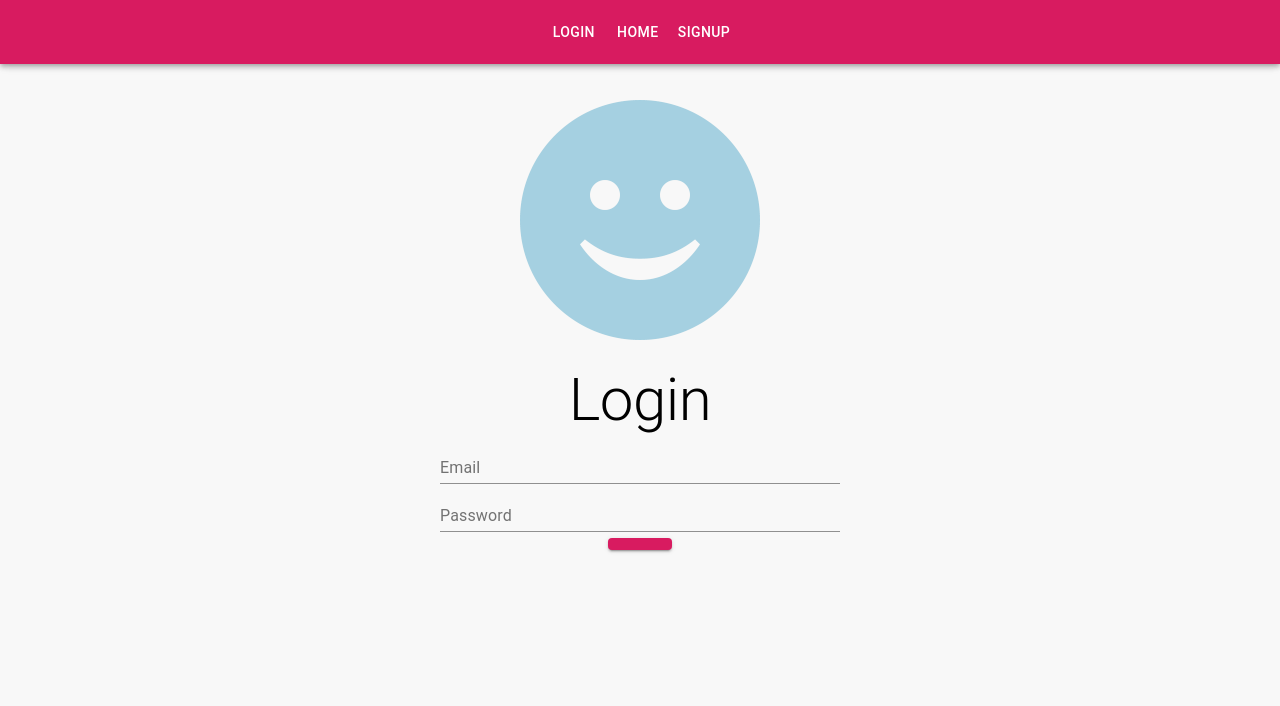
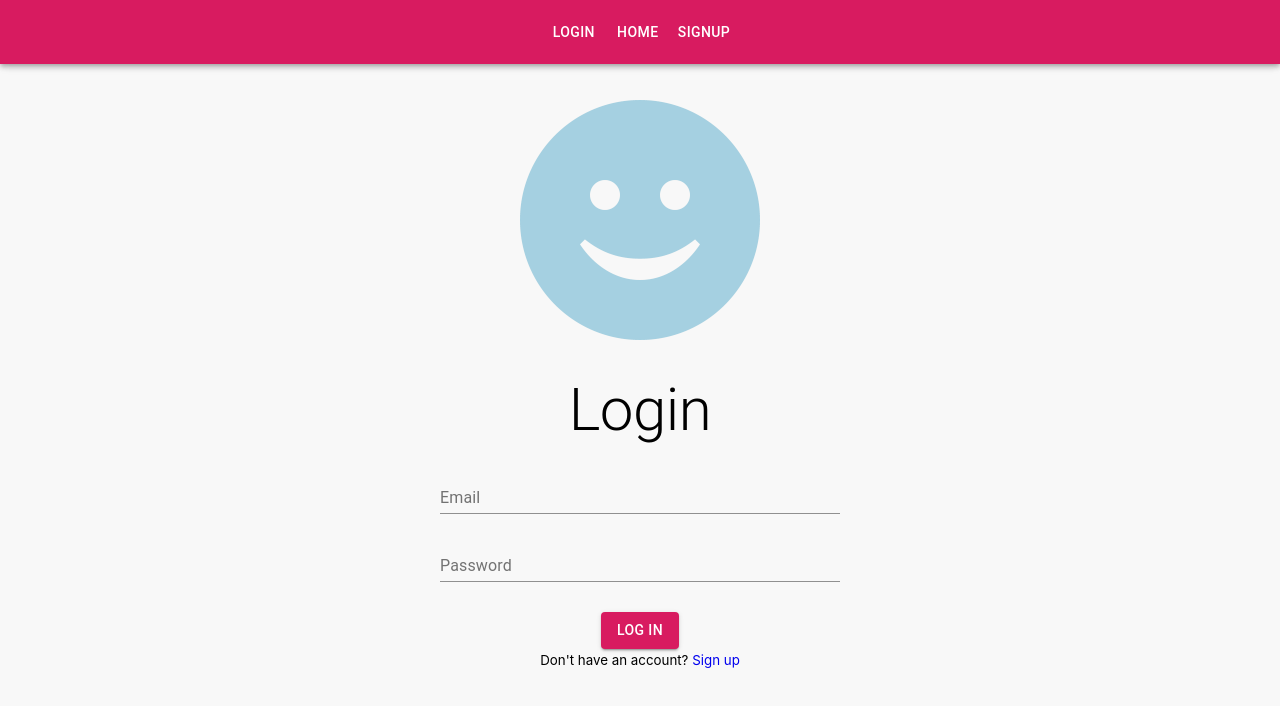
Before and after one commit to aminakano/socialape-functions, a React (Create React App) app in the folder client/: page /login in a window 1280 px wide. Shown: the top 706 px of the page. Built offline with nearby package versions, Linux system fonts and the light colour scheme.

Commit message:
login page validation WIP

```diff
--- a/client/src/pages/login.js
+++ b/client/src/pages/login.js
@@ -2,22 +2,40 @@ import React, { Component } from "react";
 import { withStyles } from "@material-ui/core";
 import PropTypes from "prop-types";
 import appIcon from "../images/icon.png"
+import axios from "axios";
+import { Link } from "react-router-dom";
 
 import Grid from "@material-ui/core/Grid";
 import Typography from "@material-ui/core/Typography";
 import TextField from "@material-ui/core/TextField";
 import Button from "@material-ui/core/Button";
+import CircularProgress from "@material-ui/core/CircularProgress";
 
 const styles = {
   form: {
     textAlign: "center",
   },
   image: {
-    margin: "20px auto"
+    margin: "20px auto",
   },
   pageTitle: {
-
+    margin: "10px auto",
   },
+  TextField: {
+    margin: "10px auto",
+  },
+  button: {
+    marginTop: 20,
+    position: "relative"
+  },
+  customError: {
+    color: "red",
+    fontSize: "0.8rem",
+    marginTop: "0.5rem",
+  },
+  progress: {
+    position: "absolute"
+  }
 };
 
 
@@ -32,7 +50,28 @@ class login extends Component {
     };
   }
   handleSubmit = (event) => {
-    console.log("hi");
+    event.preventDefault();
+    this.setState({
+      loading: true
+    });
+    const userData = {
+      email: this.state.email,
+      password: this.state.password
+    }
+    axios.post("/login", userData)
+      .then(res => {
+        console.log(res.data)
+        this.setState({
+          loading: false
+        });
+        this.props.history.push("/"); //homepage
+      })
+      .catch(err => {
+        this.setState({
+          errors: err.response.data,
+          loading: false,
+        });
+      })
   }
 
   handleChange = (event) => {
@@ -43,6 +82,8 @@ class login extends Component {
 
   render() {
     const { classes } = this.props;
+    const { errors, loading } = this.state;
+
     return (
       <div className="App">
         <Grid container className={classes.form}>
@@ -58,6 +99,8 @@ class login extends Component {
                 name="email"
                 type="email"
                 label="Email"
+                helperText={errors.email}
+                error={errors.email ? true : false}
                 className={classes.TextField}
                 value={this.state.email}
                 onChange={this.handleChange}
@@ -68,12 +111,31 @@ class login extends Component {
                 name="password"
                 type="password"
                 label="Password"
+                helperText={errors.password}
+                error={errors.password ? true : false}
                 className={classes.TextField}
                 value={this.state.password}
                 onChange={this.handleChange}
                 fullWidth
               />
-              <Button type="submit" variant="contained" color="primary" className={classes.button}/>
+              {errors.general && (
+                <Typography variant="body2" className={classes.customError}>
+                  {errors.general}
+                </Typography>
+              )}
+              <Button
+                type="submit"
+                variant="contained"
+                color="primary"
+                className={classes.button}
+              >
+                Log in
+                {loading && <CircularProgress className={classes.progress} size={30} />}
+              </Button>
+              <br />
+              <small>
+                Don't have an account? <Link to="/signup">Sign up</Link>
+              </small>
             </form>
           </Grid>
           <Grid item sm />
```
